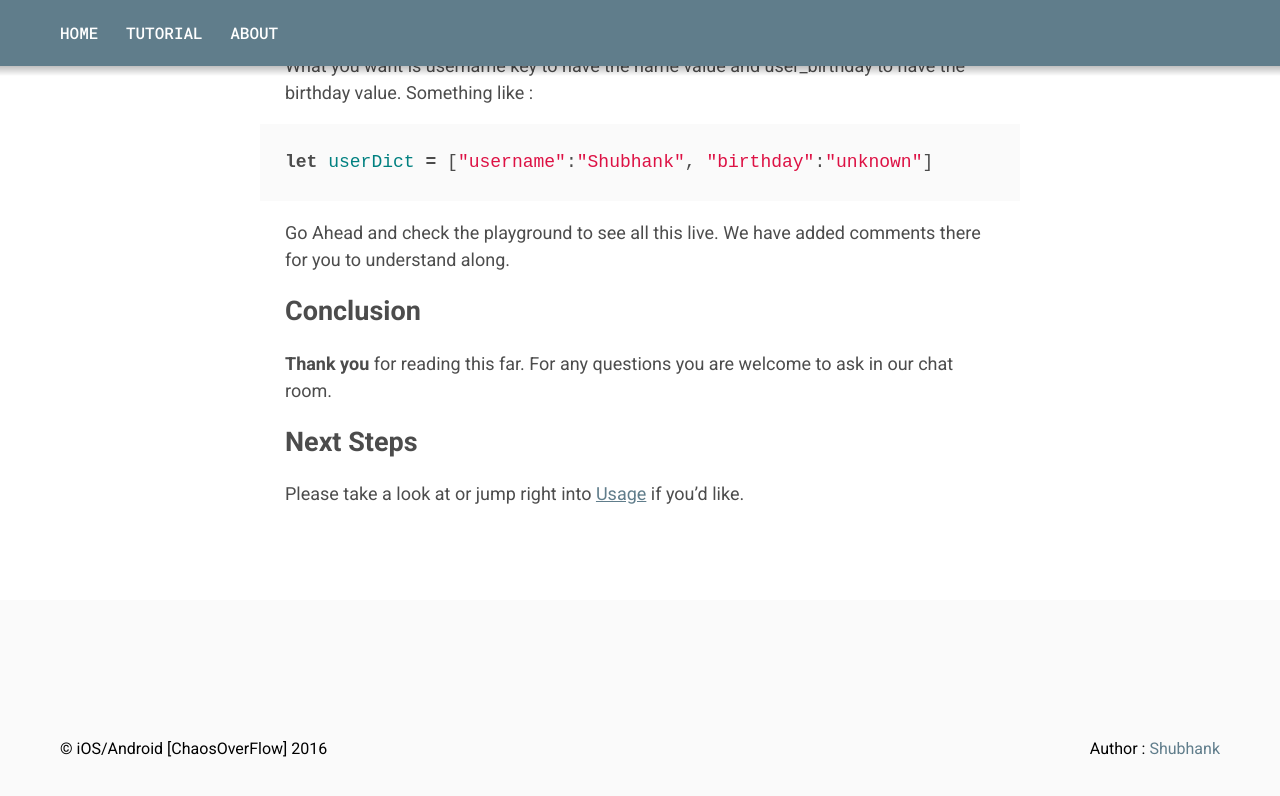
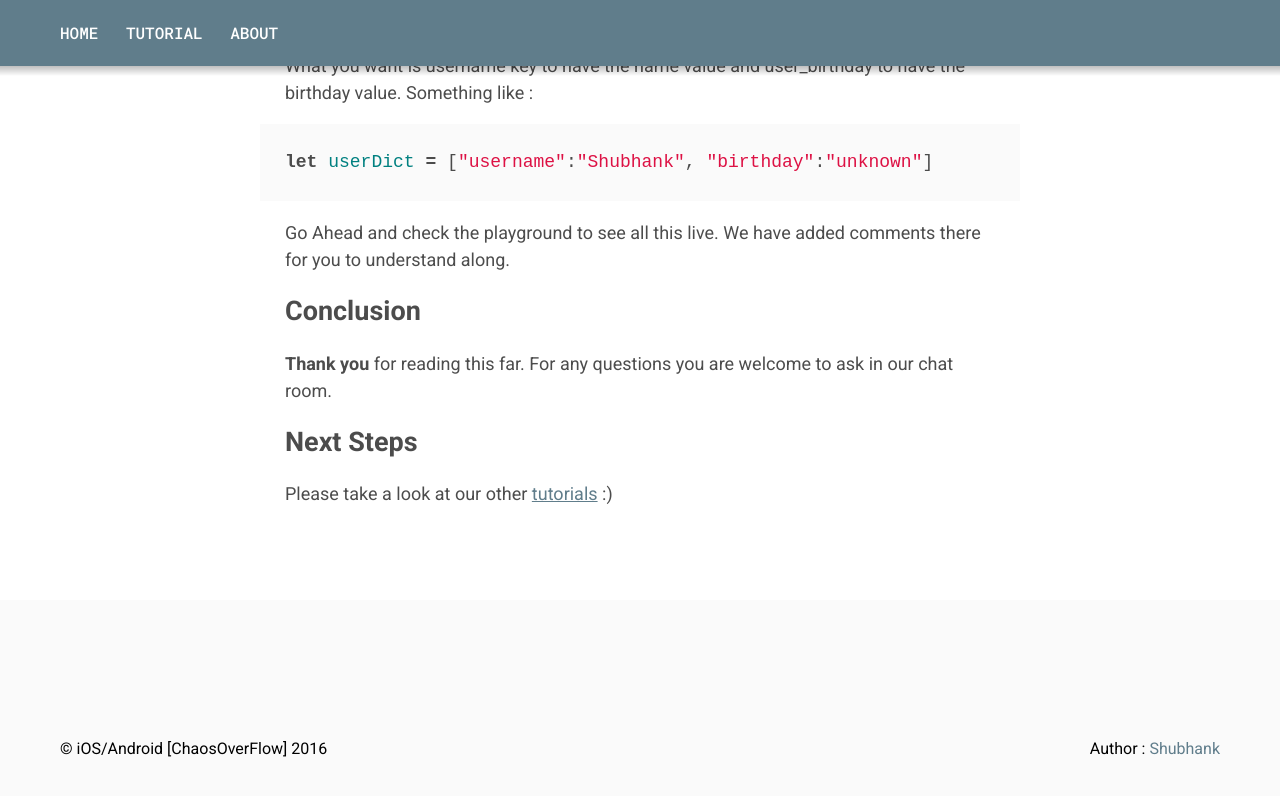
Before and after one commit to Shubhank101/iOSAndroidChaosOverFlow, a Jekyll site: the page built from _posts/2016-05-12-hello-swift.md, in a window 1280 px wide and 900 px high, scrolled down 2394 px. Shown: the top 796 px of the window. Built offline with Jekyll 4.4.1, drawn with Linux system fonts in a browser that asks for light colours.

Commit message:
Updating Swift tutorial

```diff
--- a/_includes/navigation.html
+++ b/_includes/navigation.html
@@ -1,7 +1,7 @@
 <nav class="c-navigation {% if site.fixedNav == 'true' %}is-fixed{% endif %}">
   <div class="c-navigation__container u-container">
     <a class="c-navigation__item {% if page.url == '/' %}is-active{% endif %}" href="{{ "/" | prepend: site.baseurl }}">Home</a>
-    <a class="c-navigation__item {% if page.url == '/articles/' %}is-active{% endif %}" href="{{ "/articles/" | prepend: site.baseurl }}">Tutorial</a>
+    <a class="c-navigation__item {% if page.url == '/articles/' %}is-active{% endif %}" href="{{ "/tutorials/" | prepend: site.baseurl }}">Tutorial</a>
     <a class="c-navigation__item {% if page.url == '/about/' %}is-active{% endif %}" href="{{ "/about/" | prepend: site.baseurl }}">About</a>
   </div>
 </nav>
--- a/_pages/articles.html
+++ b/_pages/tutorials.html
@@ -1,7 +1,7 @@
 ---
 layout: page
-title: Articles
-permalink: /articles/
+title: Tutorials
+permalink: /tutorials/
 ---
 {% for post in site.posts  %}
     {% capture this_year %}{{ post.date | date: "%Y" }}{% endcapture %}
--- a/_posts/2016-05-12-hello-swift.md
+++ b/_posts/2016-05-12-hello-swift.md
@@ -82,10 +82,8 @@
 
 ## Conclusion
 
-
 **Thank you** for reading this far. For any questions you are welcome to ask in our chat room.
 
 ## Next Steps
 
-Please take a look at [{{ site.categories.api.first.title }}]({{ BASE_PATH }}{{ site.categories.api.first.url }})
-or jump right into [Usage]({{ BASE_PATH }}{{ site.categories.usage.first.url }}) if you'd like.
+Please take a look at our other [tutorials]({{ BASE_PATH }}../../tutorials) :)
```
